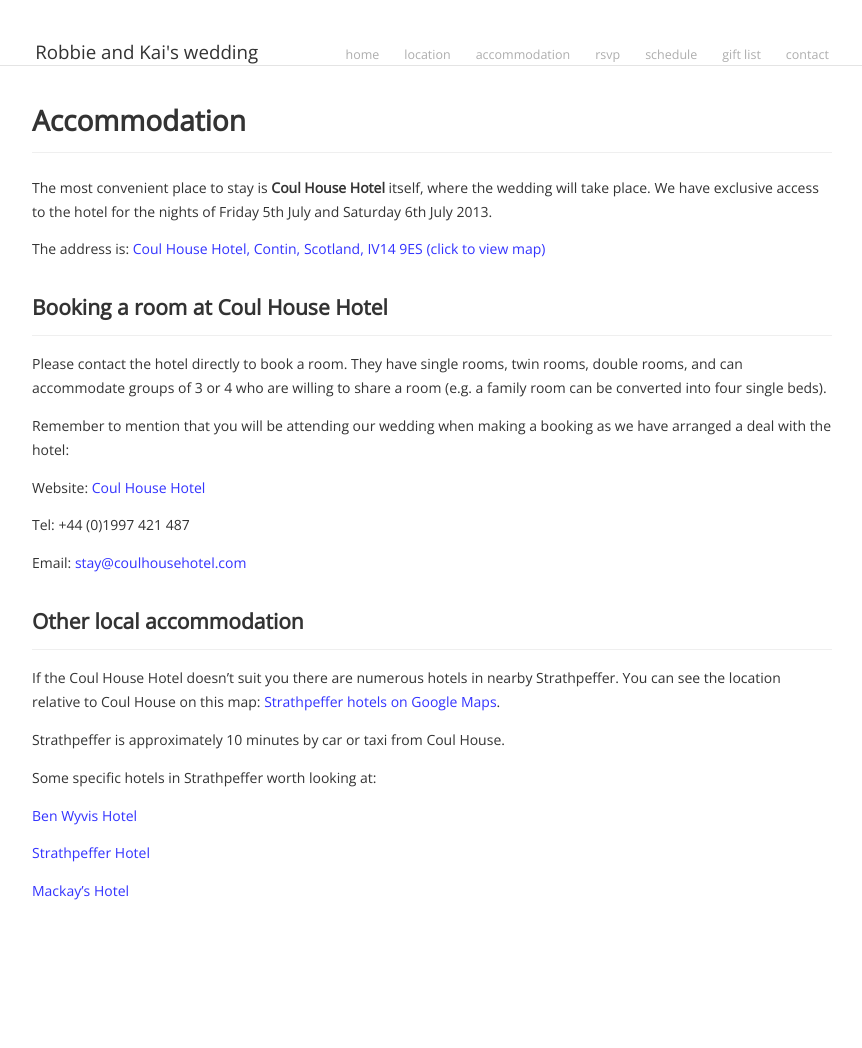
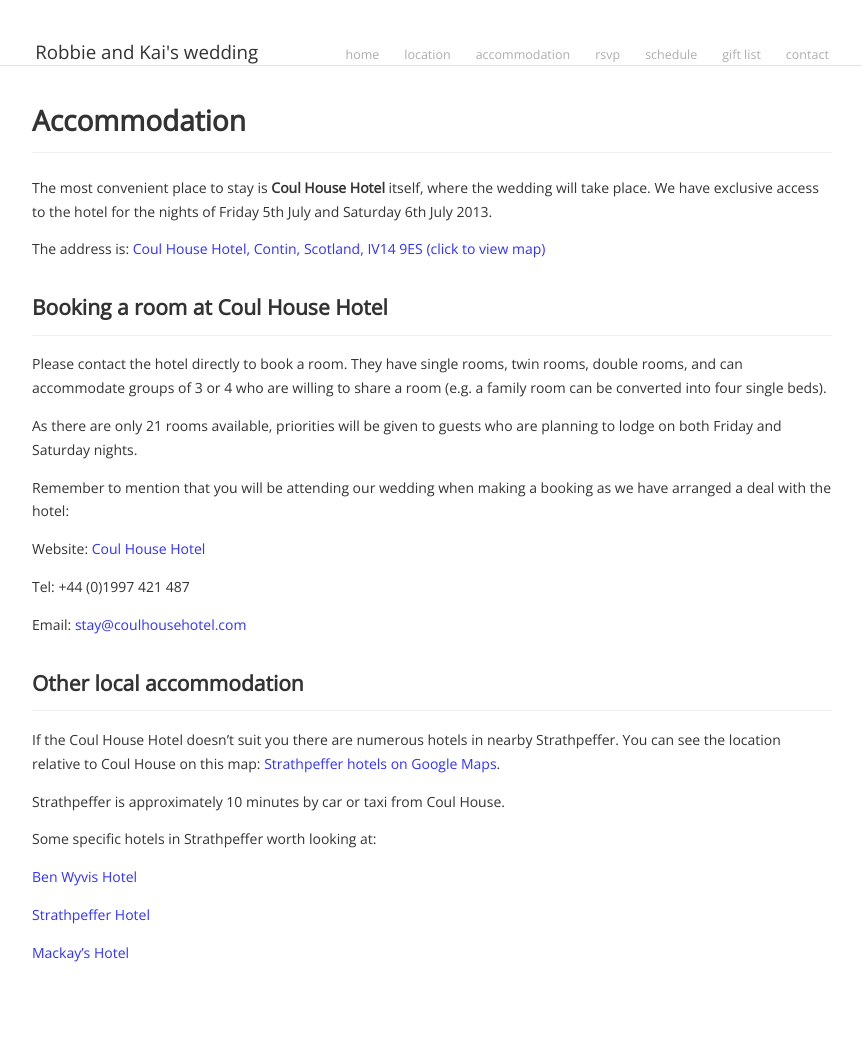
Before and after one commit to rjshade/robbieandkai.com, a Jekyll site: the page built from accommodation/index.md, in a window 1280 px wide. Shown: the whole page, without its empty margins (208-1070 px from the left). Built offline with Jekyll 4.4.1, drawn with Linux system fonts in a browser that asks for light colours; Markdown is read by kramdown in place of the engine named in the settings; before the commit the page ends 987 px from its top, so only the background shows below that.

Commit message:
Update accommodation/index.md

```diff
--- a/accommodation/index.md
+++ b/accommodation/index.md
@@ -15,6 +15,8 @@
 ## Booking a room at Coul House Hotel
 
 Please contact the hotel directly to book a room. They have single rooms, twin rooms, double rooms, and can accommodate groups of 3 or 4 who are willing to share a room (e.g. a family room can be converted into four single beds).
+
+As there are only 21 rooms available, priorities will be given to guests who are planning to lodge on both Friday and Saturday nights.
 
 Remember to mention that you will be attending our wedding when making a booking as we have arranged a deal with the hotel:
 
```
